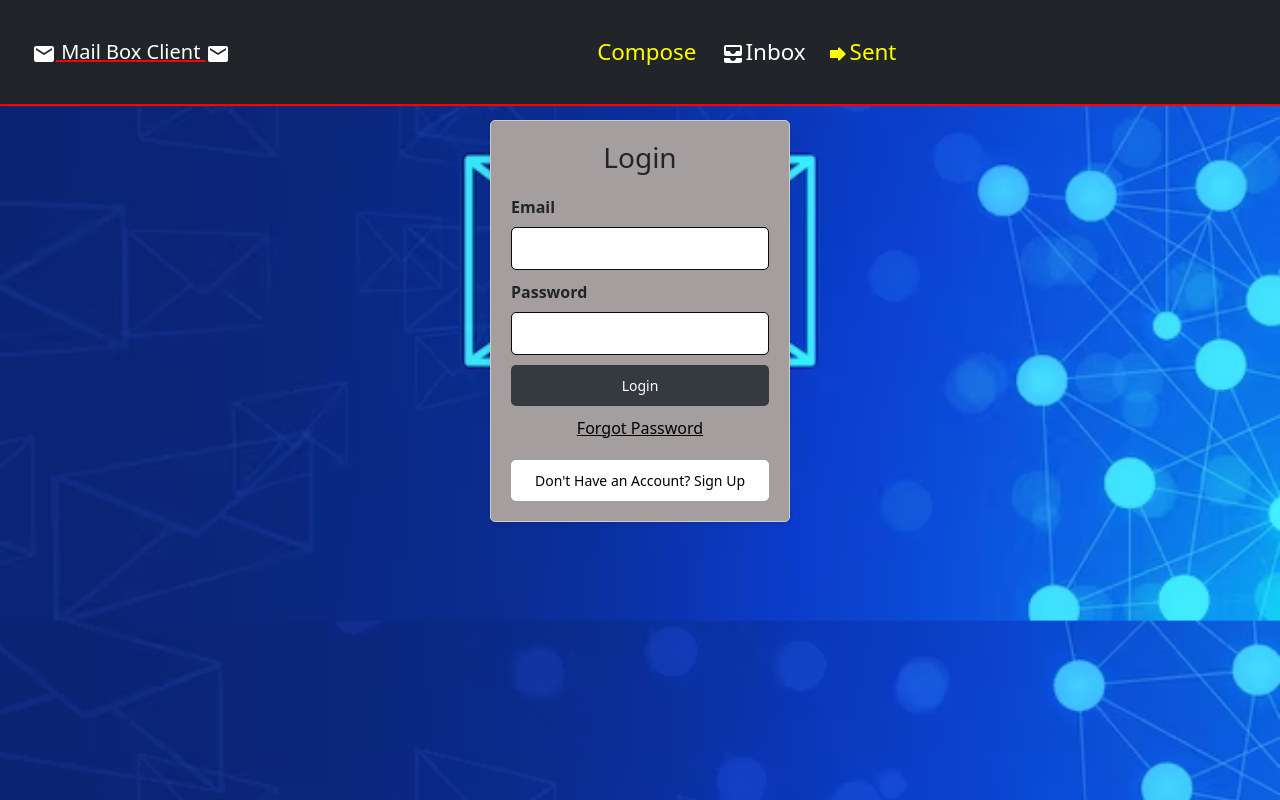
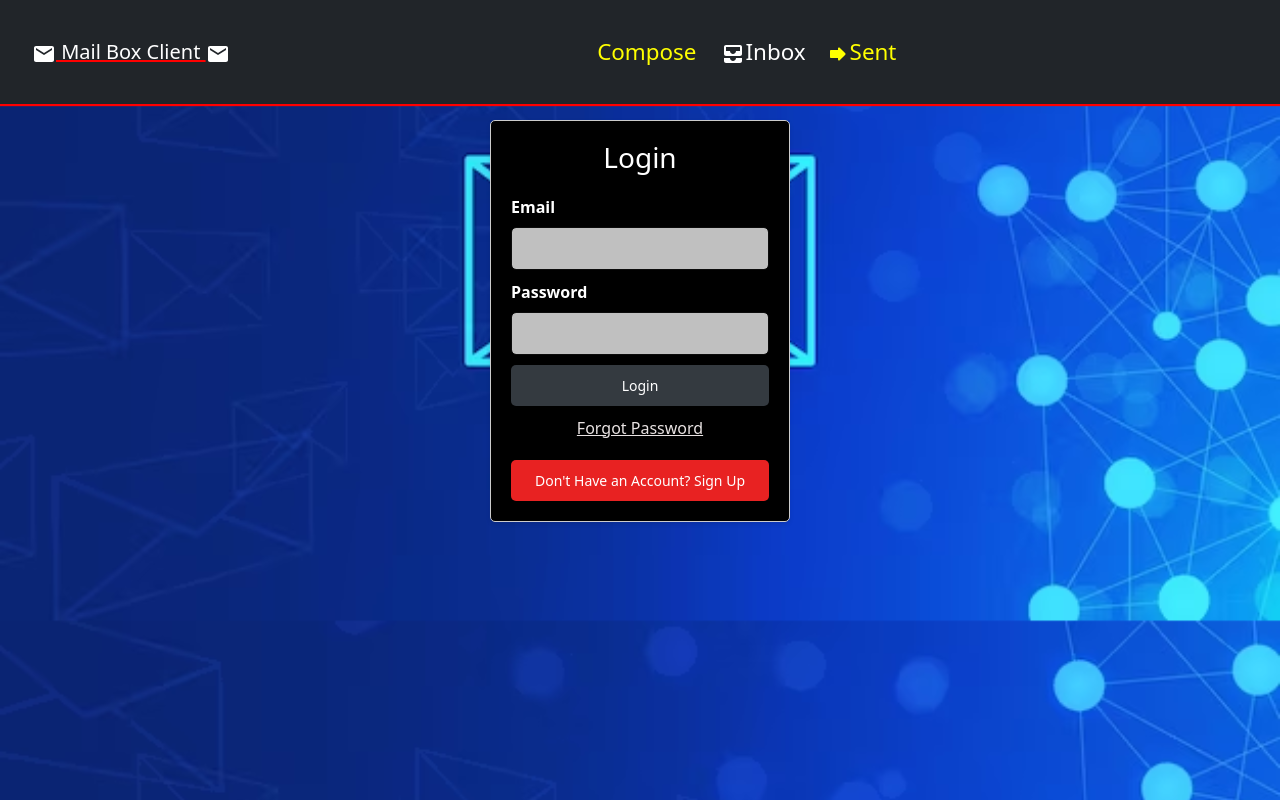
Before and after one commit to Chikmurgechetan/Mail-box, a React (Create React App) app: page / in a window 1280 px wide. Built offline with nearby package versions, Linux system fonts and the light colour scheme.

Commit message:
ADD Some Style

```diff
--- a/src/Component/Pages/Inbox/BlueDot.js
+++ b/src/Component/Pages/Inbox/BlueDot.js
@@ -4,8 +4,7 @@ const BlueDot = () =>{
     return(
    <svg viewBox="0 0 24 24" width="24" height="24">
     <circle cx="12" cy="12" r="10" fill="blue" />
-
-   </svg>
+     </svg>
     )
 };
 export default BlueDot;
--- a/src/Component/Pages/Inbox/Inbox.js
+++ b/src/Component/Pages/Inbox/Inbox.js
@@ -110,7 +110,7 @@ const Inbox = () => {
         }}
       >
         <InboxOutlined style={{margin:'10px'}}  />
-         Welcome to Inbox
+          Welcome to Inbox
          <InboxOutlined style={{margin:'10px'}}/>
 
       </h2>
@@ -134,11 +134,16 @@ const Inbox = () => {
               {item.visibility && <BlueDot />}
               BY: {item.email}----{item.subject}------
               {item.time}
+
+
+              <DeleteIcon
+              onClick={() => deleteMessage(item.id)}
+              style={{ cursor: "pointer", color: "black", marginLeft:'1rem' }}
+
+            />
+
             </ListGroupItem>
-            <DeleteIcon
-              onClick={() => deleteMessage(item.id)}
-              style={{ cursor: "pointer", color: "black", margin: "1rem" }}
-            />
+
           </ListGroup>
         ))}
       </div>
--- a/src/Component/Pages/Sent/SentMail.js
+++ b/src/Component/Pages/Sent/SentMail.js
@@ -98,7 +98,7 @@ const SentMail = () => {
       </h5>
 
       {mail.map((data) => (
-        <ListGroup style={{ margin: " 5px 2rem", border: "1px solid black" , backgroundColor:'gray' }}>
+        <ListGroup style={{ marginLeft:'15rem',marginRight:'20rem',marginTop:'5px', border: "1px solid black" , backgroundColor:'gray' }}>
           <ListGroupItem
             onClick={() => openSentMail(data.id)}
             key={data.id}
@@ -109,14 +109,15 @@ const SentMail = () => {
             <PersonIcon />
             <strong style={{ margin: "1rem" }}>To: {data.email}</strong>
             <span>{data.time}</span>
+
+            <DeleteOutlineIcon
+             onClick={() => deleteMessage(data.id)}
+             style={{ cursor: "pointer", color: "red", marginLeft:'1rem'}}
+           />
+
+
           </ListGroupItem>
-
-          <DeleteOutlineIcon
-
-            onClick={() => deleteMessage(data.id)}
-            style={{ cursor: "pointer", color: "red",margin:'15px' }}
-          />
-        </ListGroup>
+         </ListGroup>
       ))}
     </div>
   );
--- a/src/Component/SIngup/SIngUp.css
+++ b/src/Component/SIngup/SIngUp.css
@@ -3,6 +3,7 @@
   display: flex;
   justify-content: center;
   align-items: center;
+
 
 }
 
@@ -13,7 +14,8 @@
   border: 1px solid #ccc;
   border-radius: 5px;
   box-shadow: 0px 2px 4px rgba(0, 0, 0, 0.1);
-  background-color: #a49e9e;
+  background-color:black;
+  color: white;
 }
 
 /* Style for the form header */
@@ -34,6 +36,7 @@
   margin-bottom: 10px;
   border: 1px solid #0c0c0c;
   border-radius: 5px;
+  background-color:silver;
   font-size: 14px;
 }
 
@@ -54,7 +57,7 @@
   display: block;
   margin-top: 10px;
   text-align: center;
-  color: black;
+  color: rgb(232, 226, 226);
 }
 .link:hover{
 color: red;
@@ -67,9 +70,10 @@ color: red;
   padding: 10px;
   border: none;
   border-radius: 5px;
-  background-color: #fff;
+  background-color: #e82222;
   color: black;
   font-size: 14px;
   cursor: pointer;
   text-align: center;
+  color: white;
 }
```
